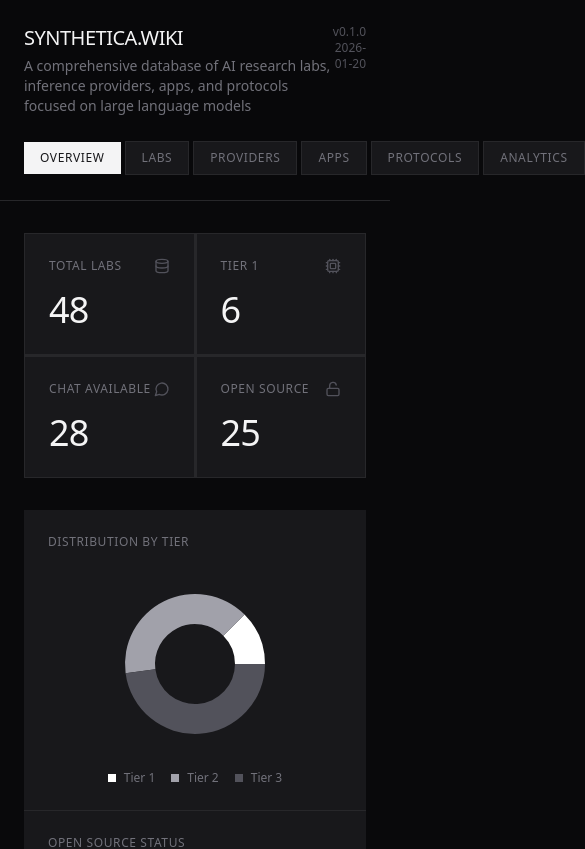
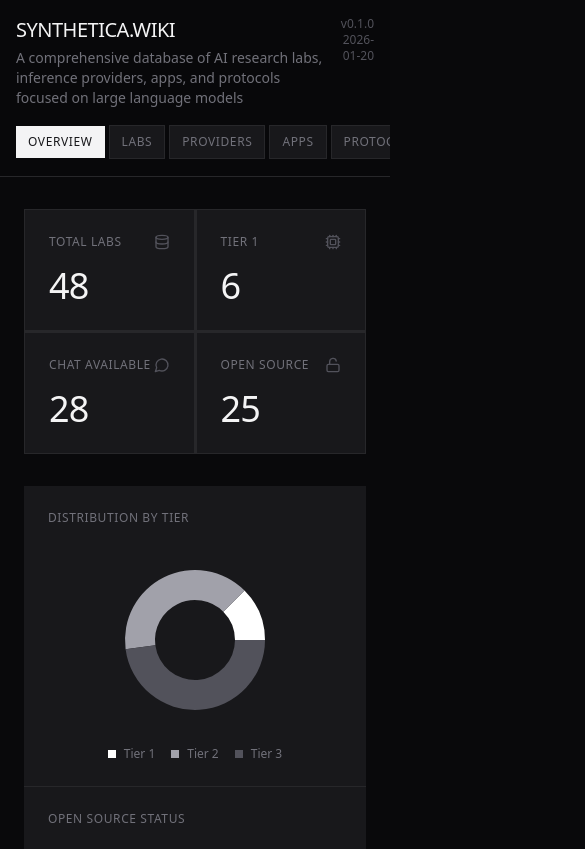
Before and after one commit to fantaize/synthetica, a React (Vite) app: page / in a window 390 px wide. Shown: the top 849 px of the page, 585 px wide, since content can reach past the window. Built offline with nearby package versions, Linux system fonts and the light colour scheme; the HTML template or start-up script is replaced by a standard one.

Commit message:
fix for mobile

```diff
--- a/src/components/layout/Header.tsx
+++ b/src/components/layout/Header.tsx
@@ -20,9 +20,9 @@ export const Header: React.FC<HeaderProps> = ({
   activeTab,
   onTabChange,
 }) => (
-  <header className="border-b border-zinc-800 sticky top-0 z-10 bg-zinc-950/90 backdrop-blur-sm">
-    <div className="max-w-7xl mx-auto px-6 py-6">
-      <div className="flex items-start justify-between">
+  <header className="border-b border-zinc-800 sticky top-0 z-10 bg-zinc-950/90 backdrop-blur-sm overflow-x-hidden">
+    <div className="max-w-7xl mx-auto px-4 sm:px-6 py-4 sm:py-6">
+      <div className="flex items-start justify-between gap-4">
         <div>
           <h1 className="text-xl font-medium tracking-tight">{meta.title}</h1>
           <p className="text-sm text-zinc-500 mt-1">{meta.description}</p>
@@ -34,7 +34,7 @@ export const Header: React.FC<HeaderProps> = ({
       </div>
 
       {/* Tabs */}
-      <div className="flex gap-1 mt-6 items-center">
+      <div className="flex gap-1 mt-4 sm:mt-6 items-center overflow-x-auto scrollbar-hide -mx-4 px-4 sm:mx-0 sm:px-0">
         {(
           [
             "overview",
@@ -48,7 +48,7 @@ export const Header: React.FC<HeaderProps> = ({
           <button
             key={tab}
             onClick={() => onTabChange(tab)}
-            className={`px-4 py-2 text-xs font-medium uppercase tracking-wider transition-colors ${
+            className={`px-3 sm:px-4 py-2 text-xs font-medium uppercase tracking-wider transition-colors whitespace-nowrap flex-shrink-0 ${
               activeTab === tab
                 ? "bg-zinc-100 text-zinc-900"
                 : "bg-zinc-900 text-zinc-500 hover:text-zinc-300 border border-zinc-800"
@@ -61,7 +61,7 @@ export const Header: React.FC<HeaderProps> = ({
           href="https://github.com/fantaize/synthetica"
           target="_blank"
           rel="noopener noreferrer"
-          className="ml-auto p-2 text-zinc-500 hover:text-zinc-300 transition-colors"
+          className="ml-auto p-2 text-zinc-500 hover:text-zinc-300 transition-colors flex-shrink-0"
           title="View on GitHub"
         >
           <Github className="w-5 h-5" />
--- a/src/index.css
+++ b/src/index.css
@@ -5,3 +5,12 @@
 html, body {
   background-color: #09090b; /* zinc-950 */
 }
+
+.scrollbar-hide {
+  -ms-overflow-style: none;
+  scrollbar-width: none;
+}
+
+.scrollbar-hide::-webkit-scrollbar {
+  display: none;
+}
```
